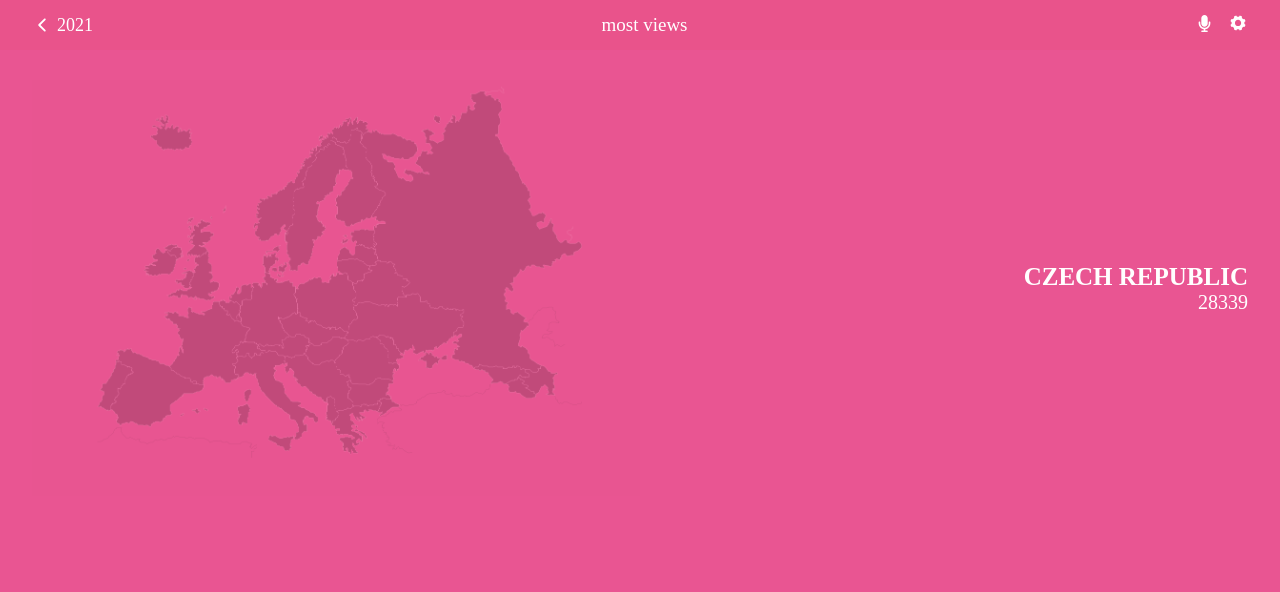
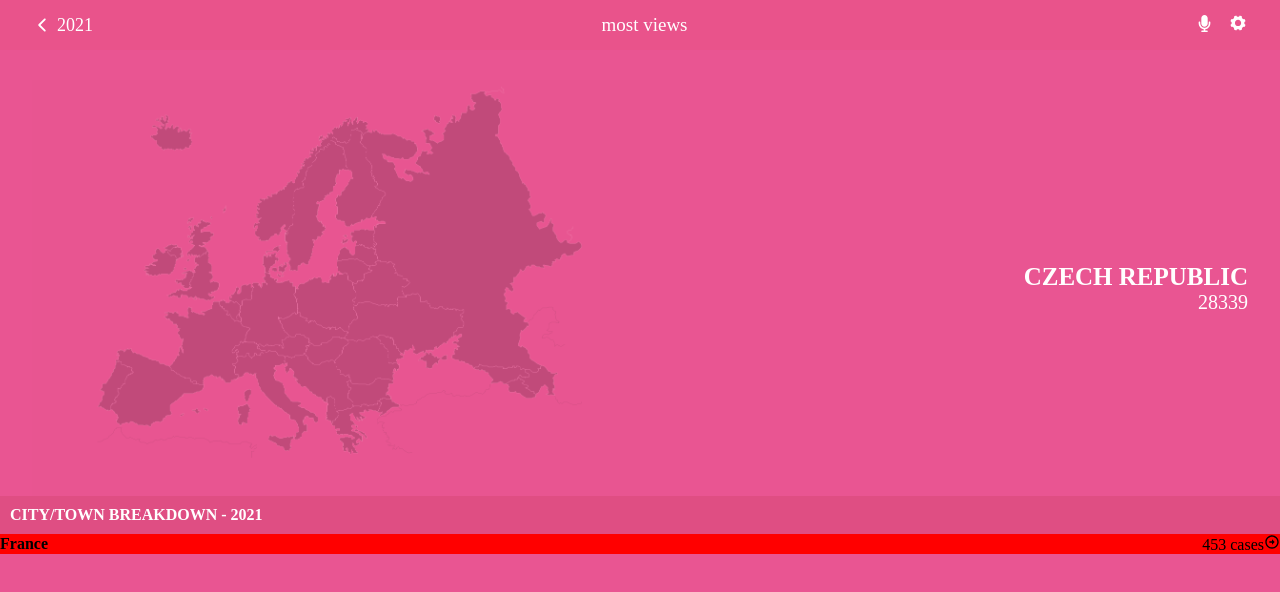
Before and after one commit to moise10r/covid_19_app, a React (Create React App) app: page /detail in a window 1280 px wide. Shown: the top 592 px of the page. Built offline with nearby package versions, Linux system fonts and the light colour scheme.

Commit message:
Add town section style

```diff
--- a/src/component/features/DetailPage/detail.jsx
+++ b/src/component/features/DetailPage/detail.jsx
@@ -1,4 +1,6 @@
 import React from 'react';
+import { IconContext } from 'react-icons';
+import { BiRightArrowCircle } from 'react-icons/bi';
 import TopBar from '../../common/jsx/TopBar/topBar';
 import continentMap from '../HomePage/europ_map.png';
 import './detail.scss';
@@ -22,6 +24,24 @@ const Detail = () => (
             </div>
           </div>
         </div>
+        <div className="towns-container">
+          <h2 className="title">CITY/TOWN BREAKDOWN - 2021</h2>
+          <ul className="towns-list">
+            <li className="town">
+              <div className="left-container">
+                <h2 className="name">France</h2>
+              </div>
+              <div className="right-container">
+                <span>453 cases</span>
+                <span className="extend">
+                  <IconContext.Provider value={{ className: 'icon ' }}>
+                    <BiRightArrowCircle />
+                  </IconContext.Provider>
+                </span>
+              </div>
+            </li>
+          </ul>
+        </div>
       </div>
     </div>
   </>
--- a/src/component/features/DetailPage/detail.scss
+++ b/src/component/features/DetailPage/detail.scss
@@ -52,5 +52,25 @@
         }
       }
     }
+    .towns-container {
+      width: 100%;
+      background-color: $pri-bg-color;
+
+      .title {
+        color: $text-color;
+        padding: 1rem;
+      }
+
+      .towns-list {
+        width: 100%;
+        @include flex-center(column);
+        .town {
+          width: 100%;
+          background-color: red;
+          @include flex;
+          @include flex-between(row);
+        }
+      }
+    }
   }
 }
```
